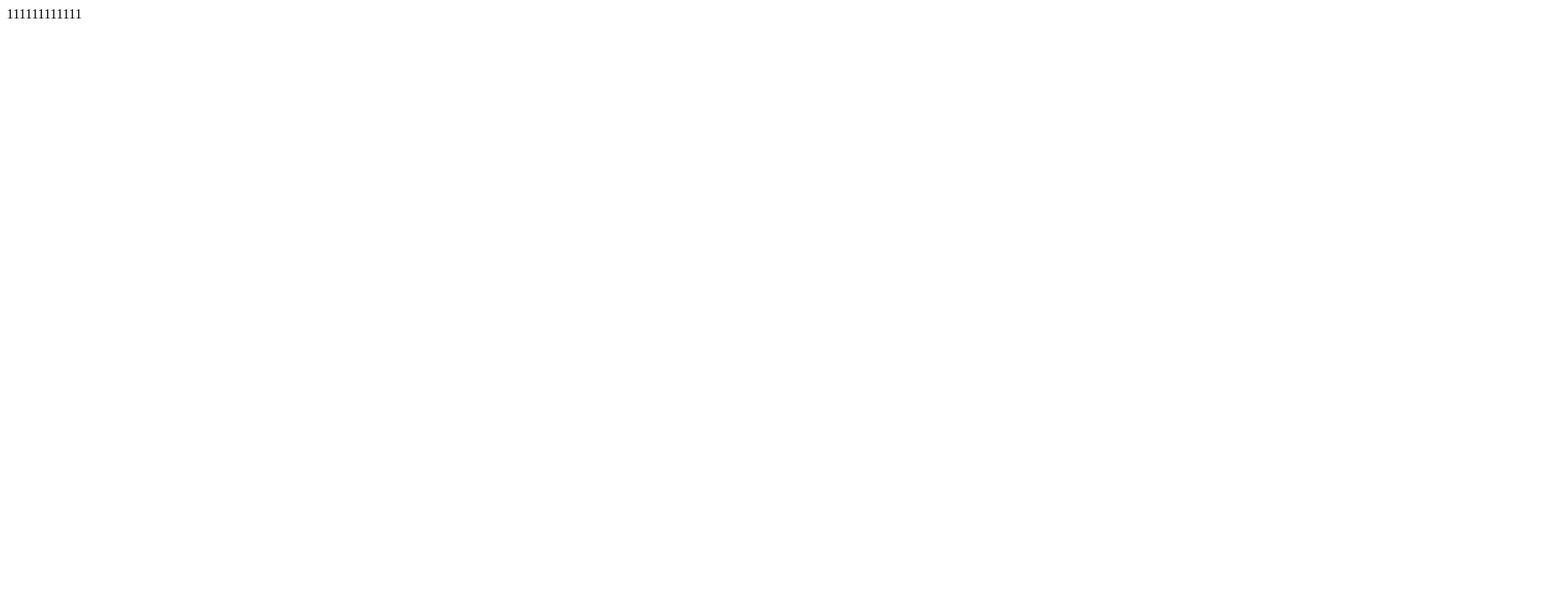
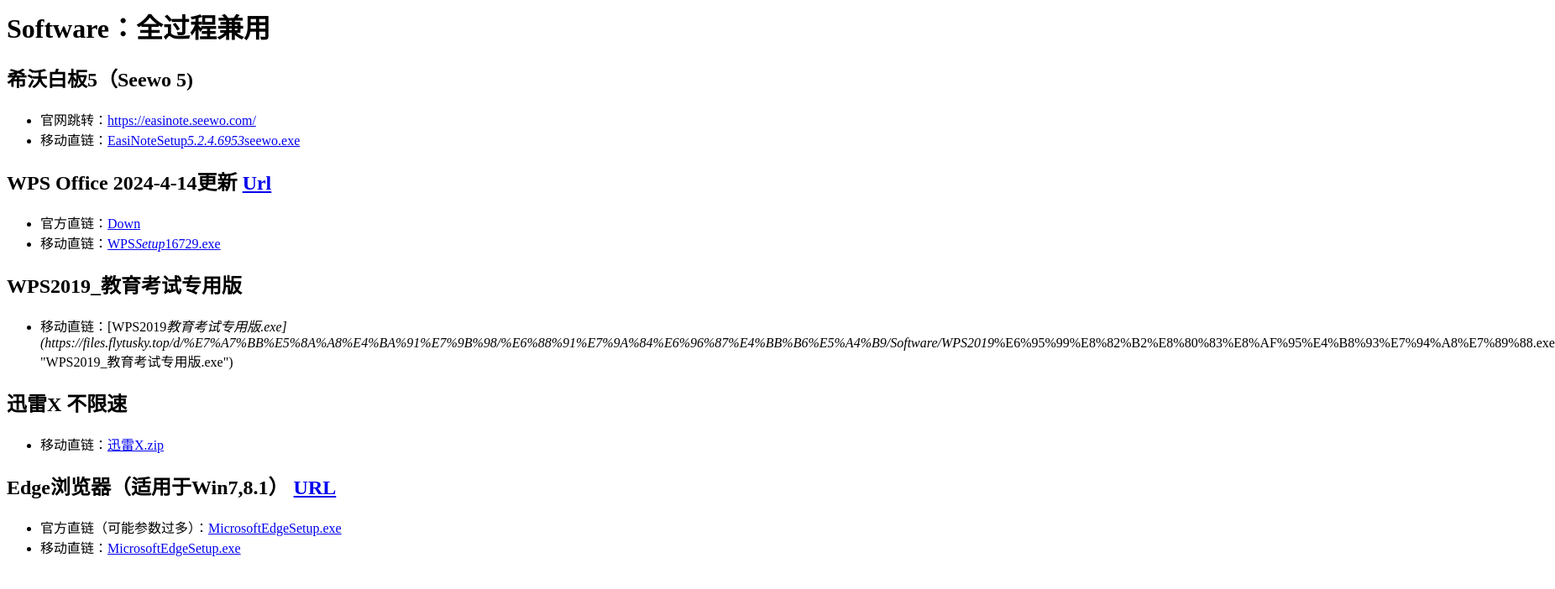
Before and after one commit to YuanYiT-Hou/YuanYiT-Hou.github.io, a plain HTML site: page index.html in a window 1280 px wide. Shown: the whole page at 84% size, 1852 px wide, since content can reach past the window. Drawn offline with Linux system fonts and the light colour scheme.

Commit message:
Update index.html

```diff
--- a/index.html
+++ b/index.html
@@ -1 +1,21 @@
-111111111111
+<h1>Software：全过程兼用</h1>
+
+<h2>希沃白板5（Seewo 5)</h2>
+
+<ul><li>官网跳转：<a href="https://easinote.seewo.com/" title="https://easinote.seewo.com/">https://easinote.seewo.com/</a></li><li>移动直链：<a href="https://files.flytusky.top/d/%E7%A7%BB%E5%8A%A8%E4%BA%91%E7%9B%98/%E6%88%91%E7%9A%84%E6%96%87%E4%BB%B6%E5%A4%B9/Software/EasiNoteSetup_5.2.4.6953_seewo.exe" title="EasiNoteSetup_5.2.4.6953_seewo.exe">EasiNoteSetup<em>5.2.4.6953</em>seewo.exe</a></li></ul>
+
+<h2>WPS Office  2024-4-14更新 <a href="https://www.wps.cn/" title="Url">Url</a></h2>
+
+<ul><li>官方直链：<a href="https://official-package.wpscdn.cn/wps/download/WPS_Setup_16729.exe" title="Down">Down</a></li><li>移动直链：<a href="https://files.flytusky.top/d/%E7%A7%BB%E5%8A%A8%E4%BA%91%E7%9B%98/%E6%88%91%E7%9A%84%E6%96%87%E4%BB%B6%E5%A4%B9/Software/WPS_Setup_16729.exe" title="WPS_Setup_16729.exe">WPS<em>Setup</em>16729.exe</a></li></ul>
+
+<h2>WPS2019_教育考试专用版</h2>
+
+<ul><li>移动直链：[WPS2019<em>教育考试专用版.exe](https://files.flytusky.top/d/%E7%A7%BB%E5%8A%A8%E4%BA%91%E7%9B%98/%E6%88%91%E7%9A%84%E6%96%87%E4%BB%B6%E5%A4%B9/Software/WPS2019</em>%E6%95%99%E8%82%B2%E8%80%83%E8%AF%95%E4%B8%93%E7%94%A8%E7%89%88.exe &quot;WPS2019_教育考试专用版.exe&quot;)</li></ul>
+
+<h2>迅雷X 不限速</h2>
+
+<ul><li>移动直链：<a href="https://files.flytusky.top/d/%E7%A7%BB%E5%8A%A8%E4%BA%91%E7%9B%98/%E6%88%91%E7%9A%84%E6%96%87%E4%BB%B6%E5%A4%B9/Software/%E8%BF%85%E9%9B%B7X.zip" title="迅雷X.zip">迅雷X.zip</a></li></ul>
+
+<h2>Edge浏览器（适用于Win7,8.1） <a href="https://www.microsoft.com/zh-cn/edge/download?form=MA13FJ" title="URL">URL</a></h2>
+
+<ul><li>官方直链（可能参数过多）：<a href="https://c2rsetup.officeapps.live.com/c2r/downloadEdge.aspx?platform=Default&amp;source=EdgeStablePage&amp;Channel=Stable&amp;language=zh-cn&amp;Consent=1&amp;brand=M100" title="MicrosoftEdgeSetup.exe">MicrosoftEdgeSetup.exe</a></li><li>移动直链：<a href="https://files.flytusky.top/d/%E7%A7%BB%E5%8A%A8%E4%BA%91%E7%9B%98/%E6%88%91%E7%9A%84%E6%96%87%E4%BB%B6%E5%A4%B9/Software/MicrosoftEdgeSetup%20Win7.exe" title="MicrosoftEdgeSetup.exe">MicrosoftEdgeSetup.exe</a></li></ul>
```
